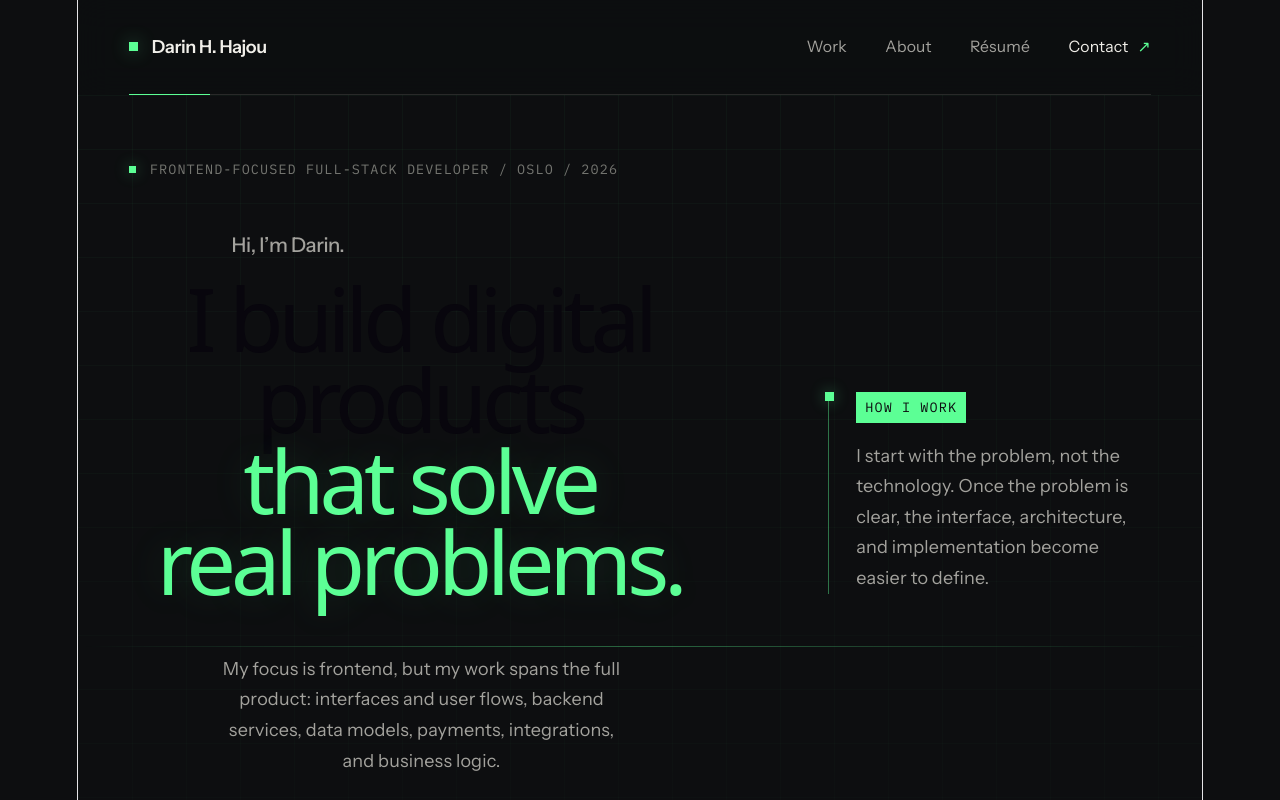
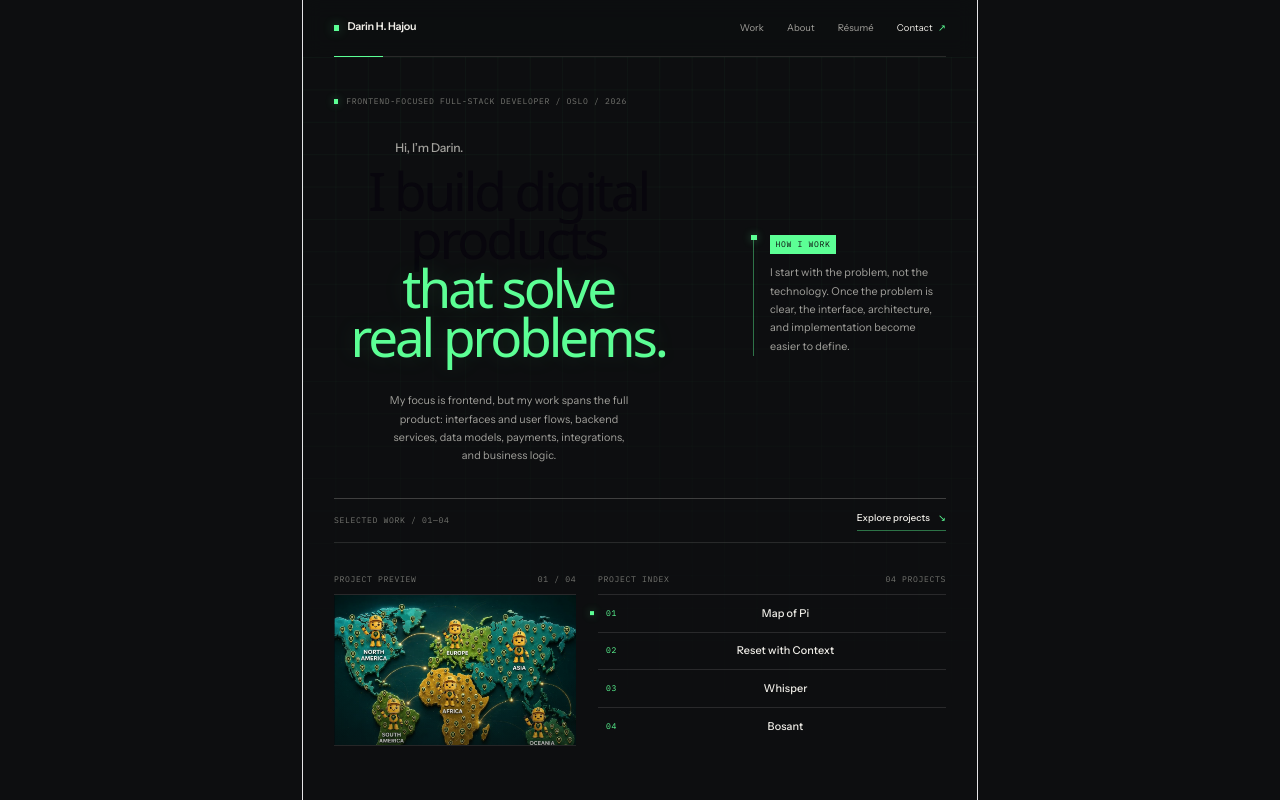
Before and after one commit to DarinHajou/darin-portfolio, a React (Vite) app: page / in a window 1280 px wide. Shown: the top 800 px of the page. Built offline with nearby package versions, Linux system fonts and the light colour scheme.

Commit message:
Add global zoom

```diff
--- a/src/styles/global.css
+++ b/src/styles/global.css
@@ -3,9 +3,12 @@
 *::after {
   box-sizing: border-box;
 }
-
+#root {
+  zoom: 0.6;
+}
 html {
   scroll-behavior: smooth;
+  font-size: 93.75%;
 }
 
 body {
```
